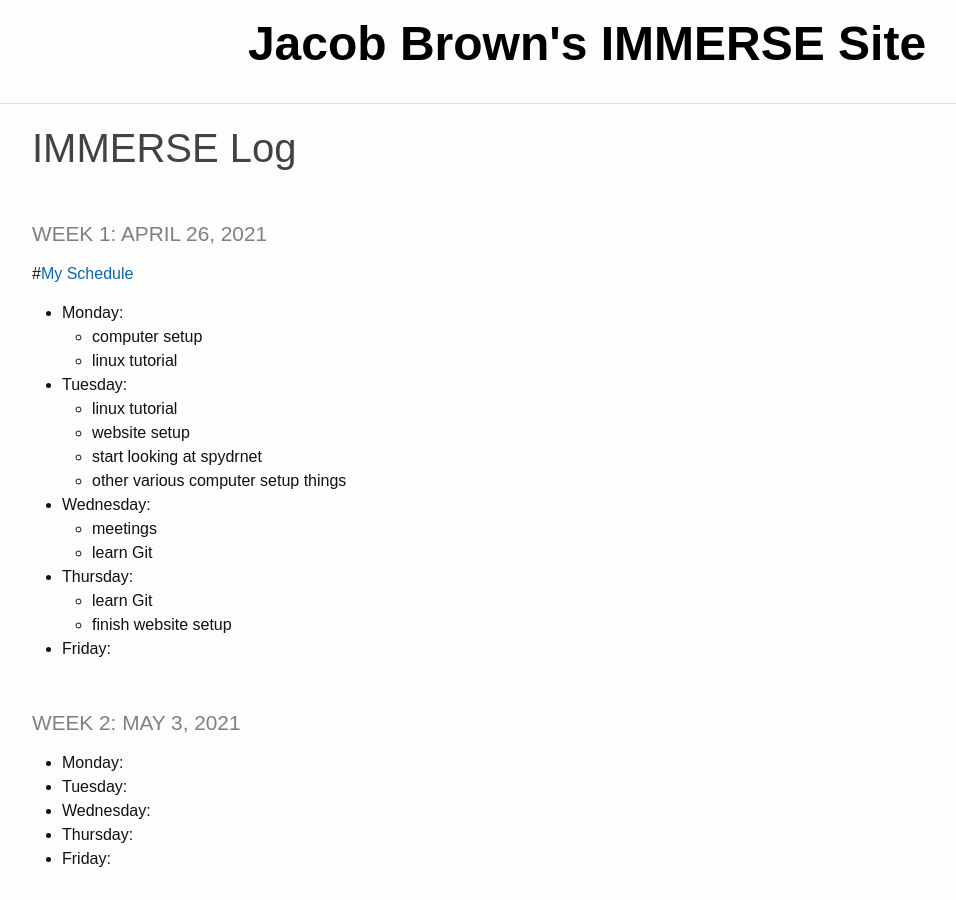
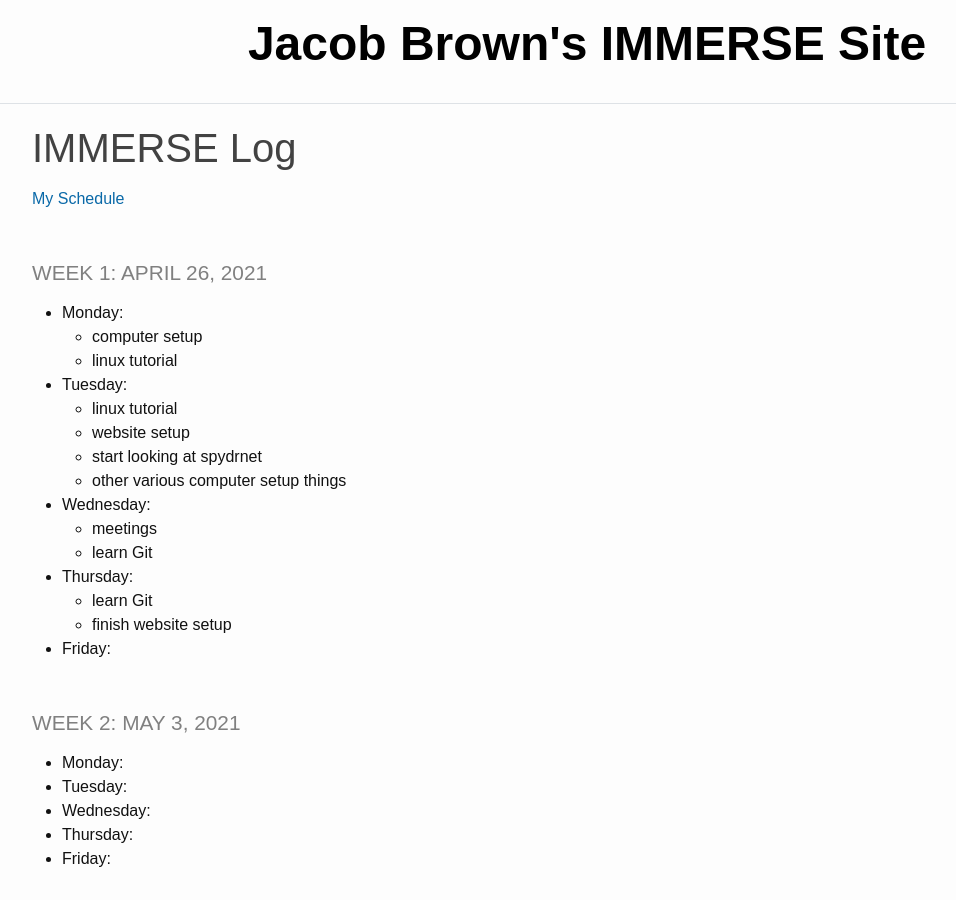
Before and after one commit to jacobdbrown4/jacob_brown, a Jekyll site: the page built from _pages/log.md, in a window 1280 px wide. Shown: the whole page, without its empty margins (53-1009 px from the left). Built offline with Jekyll 4.4.1, drawn with Linux system fonts in a browser that asks for light colours.

Commit message:
improvements to log page

```diff
--- a/_pages/log.md
+++ b/_pages/log.md
@@ -3,9 +3,9 @@ layout: default
 title: IMMERSE Log
 ---
 
+[My Schedule](https://jacobdbrown4.github.io/jacob_brown//pages/schedule/)
+
 ### Week 1: April 26, 2021
-
-#[My Schedule](https://jacobdbrown4.github.io/jacob_brown//pages/schedule/)
 
 * **Monday**:
   * computer setup
```
